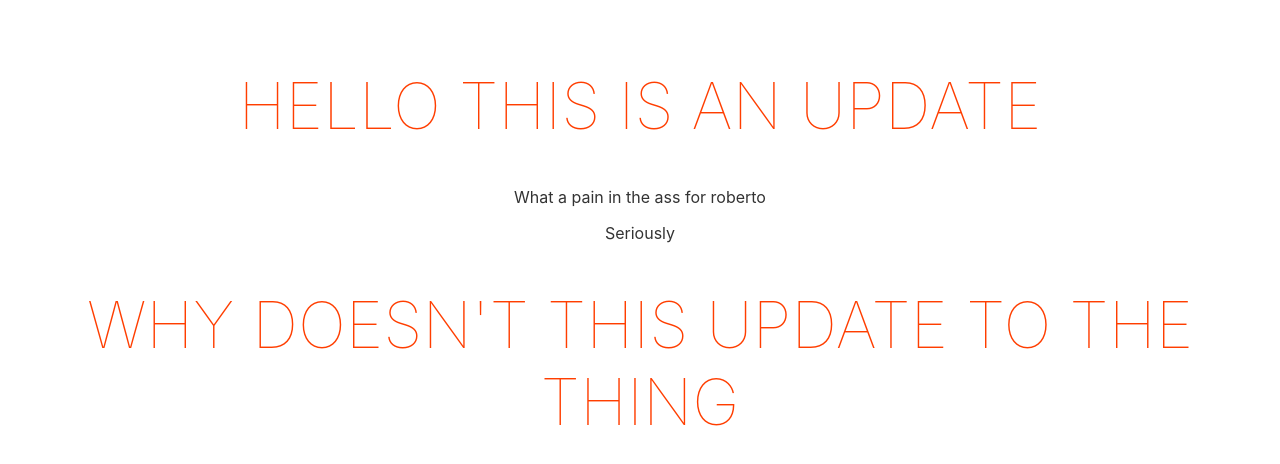
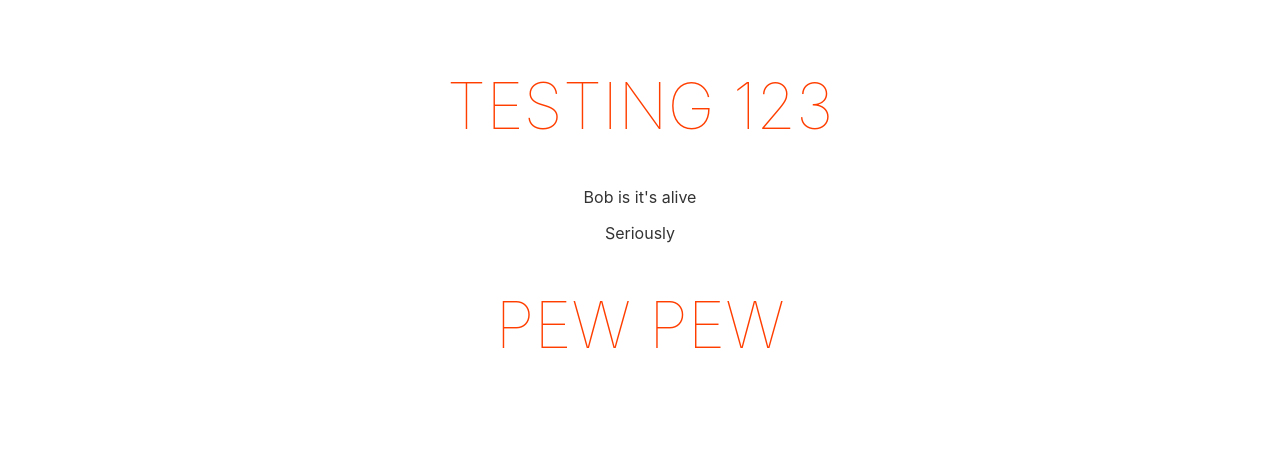
Before and after one commit to joeljih/joeljih.github.io, a Svelte app: page / in a window 1280 px wide. Shown: the top 464 px of the page. Built offline with nearby package versions, Linux system fonts and the light colour scheme.

Commit message:
changed build with new svelte

```diff
--- a/src/App.svelte
+++ b/src/App.svelte
@@ -1,13 +1,13 @@
 <script>
 	//export let name;
-	let userName = "roberto";
+	let success = "it's alive";
 </script>
 
 <main>
-	<h1> Hello this is an update </h1>
-	<p> What a pain in the ass for {userName} </p>
+	<h1> Testing 123 </h1>
+	<p> Bob is {success} </p>
 	<p> Seriously </p>
-	<h1> Why doesn't this update to the thing </h1>
+	<h1> Pew pew  </h1>
 </main>
 
 <style>
```
Also changed, not shown: public/build/bundle.js, 1 other file (tests, documents, lock files or other folders).
